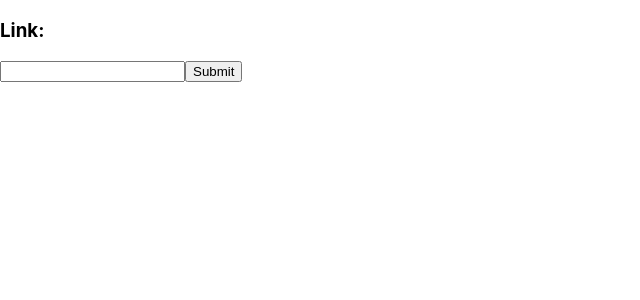
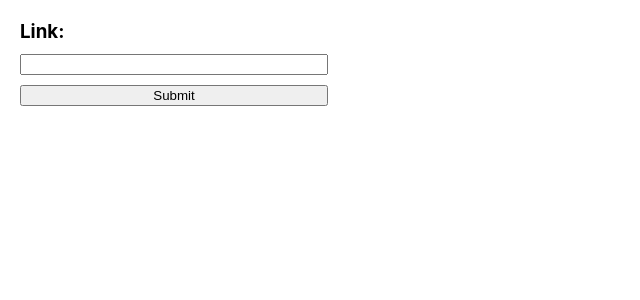
Before and after one commit to exnext/tinyjacob-front, a React (Create React App) app: page / in a window 1280 px wide. Shown: the top 300 px of the page, without its empty margins (0-640 px from the left). Built offline with nearby package versions, Linux system fonts and the light colour scheme.

Commit message:
obsługa błędów

```diff
--- a/src/App.css
+++ b/src/App.css
@@ -1,38 +1,18 @@
-.App {
-  text-align: center;
+* {
+  margin: 0;
 }
-
-.App-logo {
-  height: 40vmin;
-  pointer-events: none;
-}
-
-@media (prefers-reduced-motion: no-preference) {
-  .App-logo {
-    animation: App-logo-spin infinite 20s linear;
-  }
-}
-
-.App-header {
-  background-color: #282c34;
-  min-height: 100vh;
+.Form {
   display: flex;
   flex-direction: column;
-  align-items: center;
-  justify-content: center;
-  font-size: calc(10px + 2vmin);
-  color: white;
+  gap: 10px;
+  width: fit-content;
+  padding: 20px 0 0 20px;
 }
-
-.App-link {
-  color: #61dafb;
+.container {
+  display: flex;
+  gap: 10px;
+  padding: 20px 0 0 20px;
 }
-
-@keyframes App-logo-spin {
-  from {
-    transform: rotate(0deg);
-  }
-  to {
-    transform: rotate(360deg);
-  }
+.link {
+  width: 300px;
 }
--- a/src/components/Messy.js
+++ b/src/components/Messy.js
@@ -1,26 +1,55 @@
 import React, { useState } from "react";
-import axios from 'axios';
-import { useNavigate } from 'react-router-dom';
+import axios from "axios";
+import { useNavigate } from "react-router-dom";
 
 function Messy() {
   const [link, setLink] = useState('');
+  const [error, setError] = useState('');
   const navigate = useNavigate();
 
   return (
-        <form className="Form" onSubmit={(e) => {
+    <>
+      <form
+        className="Form"
+        onSubmit={(e) => {
           e.preventDefault();
-            axios.post('http://localhost:3001/link/link', {'link': link})
-                .then((res) => navigate(`/tiny/${res.data}`));
-        }}>
+          axios.post("http://localhost:3001/link/link", { link: link })
+            .then((res) => {
+              switch (res.data.error) {
+                case 'dbConnection':
+                  setError('Brak połączenia z bazą danych');
+                  setTimeout(window.location.reload(), 10 * 1000);
+                  break;
+                case 'notALink':
+                  setError('Podany link jest niepoprawny');
+                  break;
+                default:
+                  navigate(`/tiny/${res.data.content}`);
+                  break;
+              }
+            })
+            .catch((error) => {
+              setError('Brak połączenia z serwerem');
+            });
+        }}
+        >
         <h3>Link:</h3>
         <label>
-                <input required type="text" name="url" className="link" value={link}
+          <input
+            required
+            type="text"
+            name="url"
+            className="link"
+            value={link}
             onChange={(e) => {
               setLink(e.target.value);
-                }}/>
+            }}
+            />
         </label>
-            <input type="submit"/>
+        <input type="submit" />
       </form>
+      <div className="container" style={{color: 'red'}}>{error}</div>
+      </>
   );
 }
 
--- a/src/components/Redirect.js
+++ b/src/components/Redirect.js
@@ -1,23 +1,47 @@
-import React, { useEffect } from "react";
-import { useParams, useNavigate} from 'react-router-dom';
-import axios from 'axios';
+import React, { useEffect, useState } from "react";
+import { useParams, Link } from "react-router-dom";
+import axios from "axios";
 
 function Redirect() {
-    const hash = useParams();
-    const navigate = useNavigate();
+  const hash = useParams();
+  const [link, setLink] = useState('');
+  const [error, setError] = useState('');
 
-    useEffect(() => {
-        axios.post('http://localhost:3001/hash/hash', {'hash': hash.h})
-            .then((res) => {
-                window.location.replace(res.data);
-            })
-    }, [hash, navigate])
+  useEffect(() => {
+    axios.post("http://localhost:3001/hash/hash", { hash: hash.h })
+      .then((res) => {
+        if (res.data.error === 'unknownHash')
+          setError('Nieprawidłowy link');
+        else if (res.data.error === 'dbConnection') {
+          setError('Brak połączenia z bazą danych');
+          setTimeout(window.location.reload(), 10 * 1000);
+        } else {
+          setLink(res.data.content);
+          setTimeout(() => {
+            window.location.replace(res.data.content);
+          }, 3 * 1000);
+        }
+      })
+      .catch((error) => {
+        setError('Brak połączenia z serwerem');
+      });
+  }, [hash]);
+
+  if (error !== '') {
 
     return (
-        <div className="Container">
-            Dziękujemy za korzystanie z naszej strony :D
-        </div>
+      <div className="container">
+        {error}. Przejdź na stronę główną i<Link to={'/'}> spróbuj stworzyć swój własny, krótki link.</Link>
+      </div>
     );
+  }
+
+  return (
+    <div className="container">
+      Dziękujemy za korzystanie z naszeg serwisu :D <br/>
+      Następuje przekierowanie do strony: {link}
+    </div>
+  );
 }
 
 export default Redirect;
--- a/src/components/Tiny.js
+++ b/src/components/Tiny.js
@@ -1,19 +1,20 @@
 import React from "react";
-import { useParams, Link } from 'react-router-dom';
+import { useParams, Link } from "react-router-dom";
 
 function Tiny() {
-    const hash = useParams();
+  const hash = useParams();
 
-    if (hash.h === 'false')
-        return (
-            <div className="Container">Błąd połączenia</div>
-        );
+  if (hash.h === "false")
+    return <div className="Container">Błąd połączenia</div>;
 
-    return (
-        <div className="Container">
-            Twój skrócony link to: <Link to={'http://localhost:3000/' + hash.h}>localhost:3000/{hash.h}</Link>
-        </div>
-    );
+  return (
+    <div className="Container">
+      Twój skrócony link to:{" "}
+      <Link to={"/" + hash.h}>
+        localhost:3000/{hash.h}
+      </Link>
+    </div>
+  );
 }
 
 export default Tiny;
```
Also changed, not shown: src/reportWebVitals.js (deleted, +0 -13 lines), src/setupTests.js (deleted, +0 -5 lines), src/logo.svg (deleted), 1 other file (tests, documents, lock files or other folders). Lines whose indentation alone changed are shown as unchanged.
